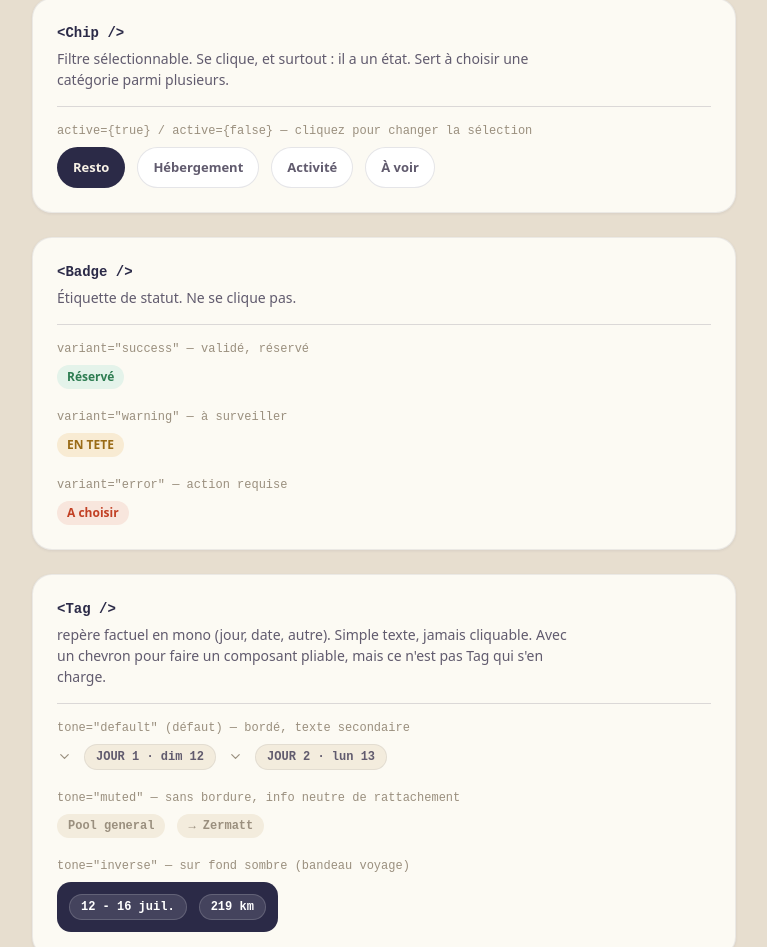
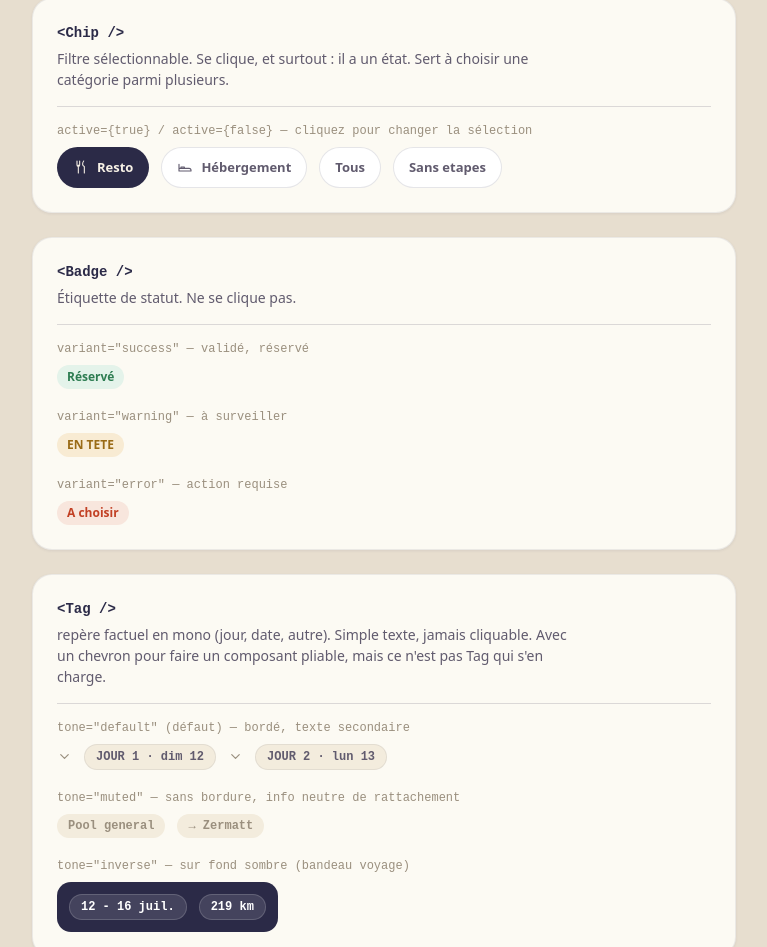
Before and after one commit to Blueton23/Transcendence, a React (Vite) app in the folder srcs/frontend/: page / in a window 1280 px wide. Shown: the part 2003-2950 px from the top of the page, without its empty margins (256-1023 px from the left). Built offline with nearby package versions, Linux system fonts and the light colour scheme.

Commit message:
fix: Demo share component Chip

```diff
--- a/srcs/frontend/src/pages/Demo.tsx
+++ b/srcs/frontend/src/pages/Demo.tsx
@@ -134,10 +134,10 @@ function Demo() {
         role="Filtre sélectionnable. Se clique, et surtout : il a un état. Sert à choisir une catégorie parmi plusieurs."
       >
         <Specimen label="active={true} / active={false} — cliquez pour changer la sélection">
-          <Chip active={cat === 'resto'} onClick={() => setCat('resto')}>Resto</Chip>
-          <Chip active={cat === 'hebergement'} onClick={() => setCat('hebergement')}>Hébergement</Chip>
-          <Chip active={cat === 'activite'} onClick={() => setCat('activite')}>Activité</Chip>
-          <Chip active={cat === 'avoir'} onClick={() => setCat('avoir')}>À voir</Chip>
+          <Chip active={cat === 'resto'} onClick={() => setCat('resto')} icon={<Icon name="fork" size={16} />}>Resto</Chip>
+          <Chip active={cat === 'hebergement'} onClick={() => setCat('hebergement')} icon={<Icon name="bed" size={16} />}>Hébergement</Chip>
+          <Chip active={cat === 'activite'} onClick={() => setCat('activite')}>Tous</Chip>
+          <Chip active={cat === 'avoir'} onClick={() => setCat('avoir')}>Sans etapes</Chip>
         </Specimen>
       </Section>
 
```
